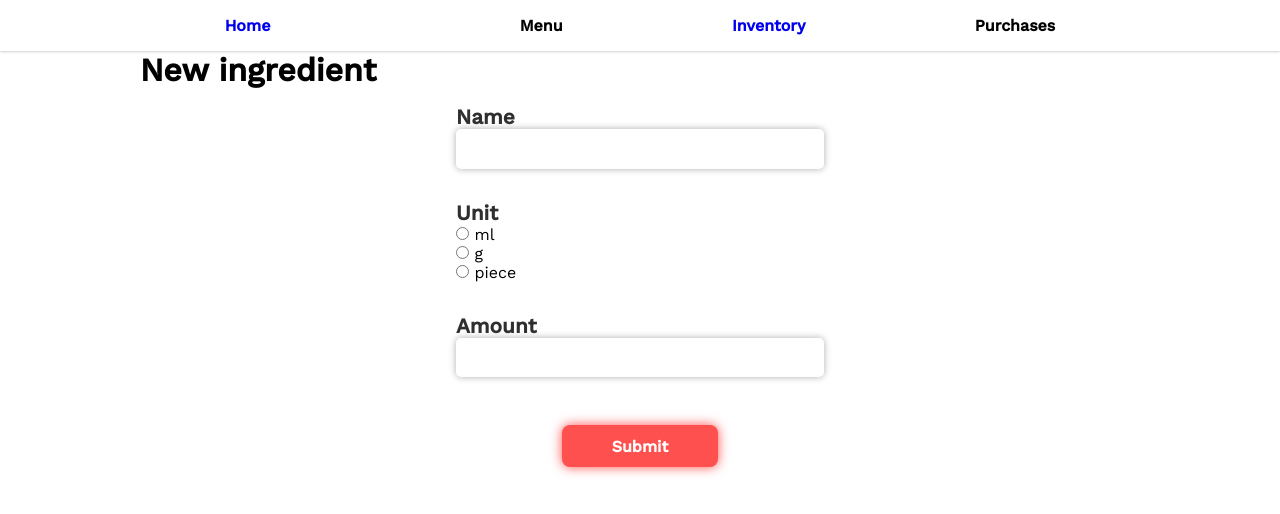
After one commit to mweglowski/djangstaurant, a Django app: page /ingredient/create in a window 1280 px wide. The commit adds this page. Shown: the top 514 px of the page. Run offline with Django 4.2, Linux system fonts and the light colour scheme.

Commit message:
another commit

```diff
--- /dev/null
+++ b/base/forms.py
@@ -0,0 +1,7 @@
+from django import forms
+from .models import Ingredient
+
+class IngredientCreateForm(forms.ModelForm):
+	class Meta:
+		model = Ingredient
+		fields = "__all__"
--- a/base/urls.py
+++ b/base/urls.py
@@ -2,6 +2,7 @@ from django.urls import path
 from . import views
 
 urlpatterns = [
-	path('', views.HomeView.as_view(), name="home"),
-	path('inventory/', views.inventory, name="inventory")
+	path("", views.HomeView.as_view(), name="home"),
+	path("inventory/", views.inventory, name="inventory"),
+	path("ingredient/create", views.IngredientCreateView.as_view(), name="ingredientcreate")
 ]
--- a/base/views.py
+++ b/base/views.py
@@ -1,11 +1,13 @@
 from django.shortcuts import render
-from django.views.generic import ListView, TemplateView
+from django.views.generic import TemplateView, CreateView
+from .forms import IngredientCreateForm
 from .models import Ingredient
 
-# Create your views here.
+# /home
 class HomeView(TemplateView):
 	template_name = "home.html"
 
+# /inventory
 def inventory(request):
 	ingredients = Ingredient.objects.all()
 
@@ -27,3 +29,9 @@ def inventory(request):
 	context = {}
 	context["ingredients"] = transformed_ings
 	return render(request, "inventory.html", context)
+
+
+class IngredientCreateView(CreateView):
+	model = Ingredient
+	form_class = IngredientCreateForm
+	template_name = "ingredient_create_form.html"
--- a/static/styles/base.css
+++ b/static/styles/base.css
@@ -10,8 +10,13 @@ button {
 	border-radius: 8px;
 	cursor: pointer;
 }
+a {
+	text-decoration: none;
+}
 
 .content {
+	display: flex;
+	flex-direction: column;
 	max-width: 1000px;
 	margin: auto;
 }
--- /dev/null
+++ b/static/styles/ingredient_create_form.css
@@ -0,0 +1,60 @@
+.ingredient-create-form {
+	display: flex;
+	flex-direction: column;
+	justify-content: center;
+	max-width: 500px;
+	width: 100%;
+	margin: auto;
+}
+
+.ingredient-create-form-input-group {
+	width: 80%;
+	margin: auto;
+	padding: 1em;
+}
+.ingredient-create-form-input-group label:first-child {
+	color: rgb(47, 47, 47);
+	font-weight: bold;
+	font-size: 1.3em;
+}
+
+.ingredient-create-form input[type="text"], .ingredient-create-form input[type="number"] {
+	width: 100%;
+	padding: .5em;
+	box-shadow: 0 0 .4em rgb(174, 174, 174);
+	border-radius: 5px;
+	border: none;
+	border-bottom: 2px solid transparent;
+	font-size: 1.1em;
+	transition: .3s;
+}
+.ingredient-create-form input[type="text"]:focus, .ingredient-create-form input[type="number"]:focus {
+	box-shadow: 0 0 .1em #ff5050;
+	border-bottom: 2px solid #ff5050ca;
+	outline: none;
+}
+
+.ingredient-create-form input[type="radio"], .ingredient-create-form label {
+	cursor: pointer;
+}
+
+.ingredient-create-form input[type="submit"] {
+	width: fit-content;
+	padding: .6em 3em;
+	margin: 2em auto;
+	background-color: #ff5050;
+	box-shadow: 0 0 .7em #ff5050;
+	border: 2px solid transparent;
+	color: white;
+	border-radius: 8px;
+	font-weight: bold;
+	font-size: 1em;
+	transition: .3s;
+}
+
+.ingredient-create-form input[type="submit"]:hover {
+	background-color: transparent;
+	border: 2px solid #ff5050;
+	color: #ff5050;
+	cursor: pointer;
+}
--- /dev/null
+++ b/templates/ingredient_create_form.html
@@ -0,0 +1,40 @@
+{% extends "base.html" %} {% load static %} {% block head %}
+<link
+  rel="stylesheet"
+  href="{% static 'styles/ingredient_create_form.css' %}"
+/>
+{% endblock %} {% block content %}
+<h1>New ingredient</h1>
+<form class="ingredient-create-form" action="" method="POST">
+  {% csrf_token %}
+  <div class="ingredient-create-form-input-group">
+    <label for="name">Name</label>
+    <br />
+    <input type="text" id="name" name="name" maxlength="100" required />
+    <br />
+  </div>
+
+  <div class="ingredient-create-form-input-group">
+    <label>Unit</label>
+    <br />
+    <input type="radio" id="ml" name="unit" max="10" value="ml" />
+    <label for="ml">ml</label>
+    <br />
+    <input type="radio" id="g" name="unit" max="10" value="g" />
+    <label for="g">g</label>
+    <br />
+    <input type="radio" id="piece" name="unit" max="10" value="piece" />
+    <label for="piece">piece</label>
+    <br />
+  </div>
+
+  <div class="ingredient-create-form-input-group">
+    <label for="amount">Amount</label>
+    <br />
+    <input type="number" id="amount" name="amount" step="1" required />
+    <br />
+  </div>
+
+  <input type="submit" />
+</form>
+{% endblock %}
--- a/templates/inventory.html
+++ b/templates/inventory.html
@@ -13,7 +13,7 @@
 
 	{% include "ingredient_list.html" %}
 
-	<a class="add-ingredient-button">Add New Ingredient</a>
+	<a href="{% url 'ingredientcreate' %}" class="add-ingredient-button">Add New Ingredient</a>
 
 </section>
 {% endblock %}
```
Also changed, not shown: static/styles/ingredient_list.css (+27 -4 lines), templates/ingredient_list.html (+10 -0 lines), db.sqlite3.
